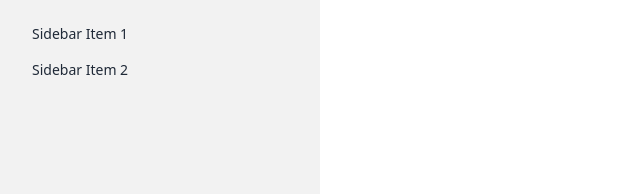
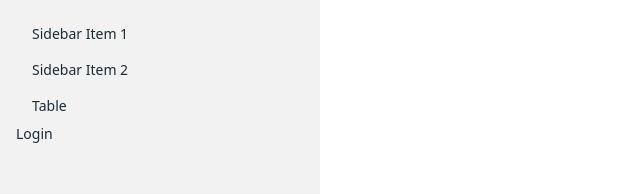
Before and after one commit to Mahmuda-14/MercuiricIT, a React (Vite) app: page / in a window 1280 px wide. Shown: the top 194 px of the page, without its empty margins (0-640 px from the left). Built offline with nearby package versions, Linux system fonts and the light colour scheme; no server answers.

Commit message:
added register file

```diff
--- a/package.json
+++ b/package.json
@@ -18,6 +18,7 @@
     "react-hook-form": "^7.51.3",
     "react-icons": "^5.1.0",
     "react-router-dom": "^6.23.0",
+    "react-table": "^7.8.0",
     "react-toastify": "^10.0.5",
     "sort-by": "^1.2.0"
   },
--- a/src/pages/Home/Home.jsx
+++ b/src/pages/Home/Home.jsx
@@ -1,3 +1,4 @@
+import { Link } from "react-router-dom";
 
 const Home = () => {
     return (
@@ -17,9 +18,12 @@ const Home = () => {
                         {/* Sidebar content here */}
                         <li><a>Sidebar Item 1</a></li>
                         <li><a>Sidebar Item 2</a></li>
+                        <li><Link to={"/table"}>Table</Link></li>
+                        <Link to={"/login"}><button>Login</button></Link>
                     </ul>
 
                 </div>
+
             </div>
         </div>
     );
```
Also changed, not shown: 1 other file (tests, documents, lock files or other folders).
